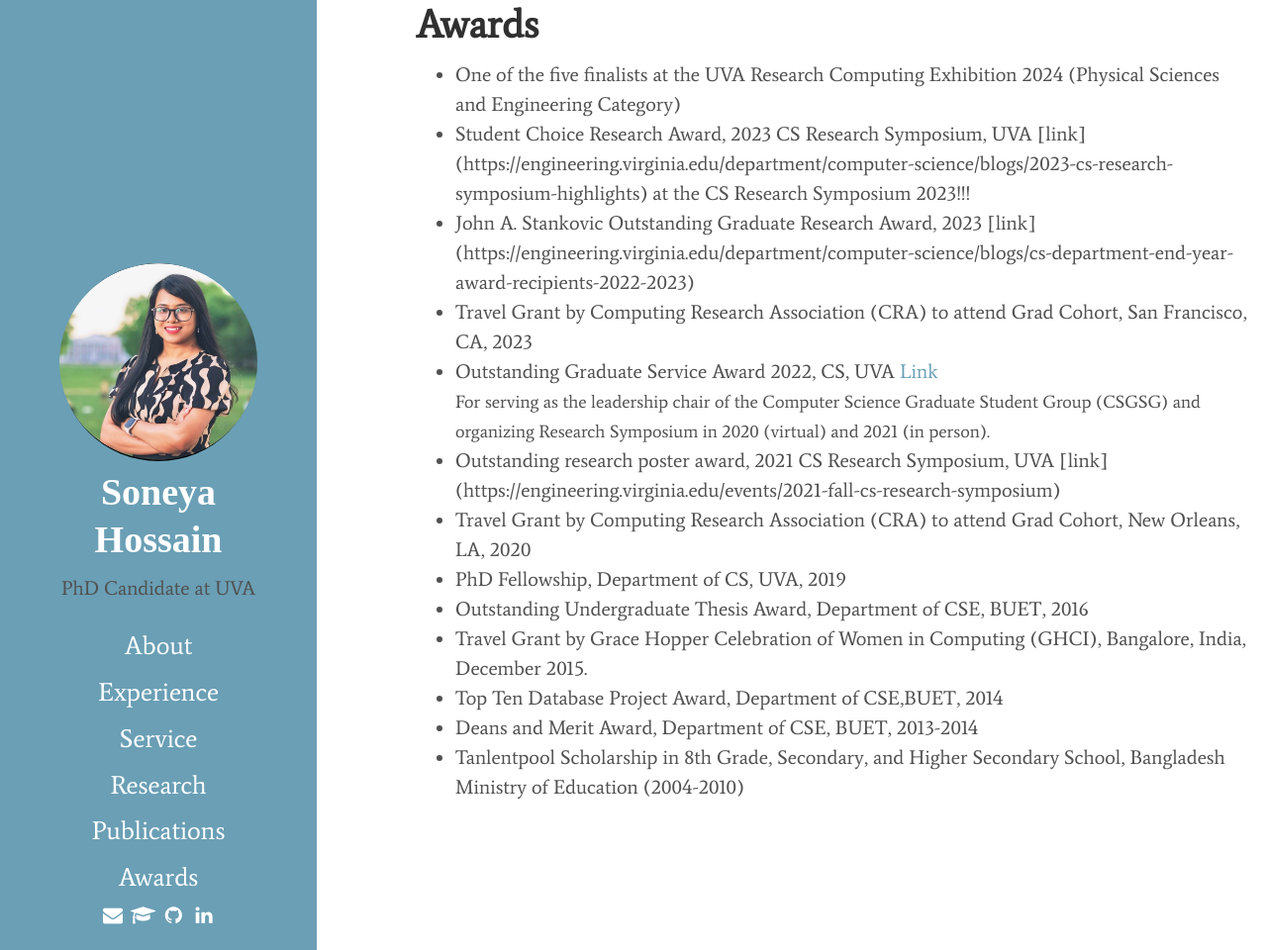
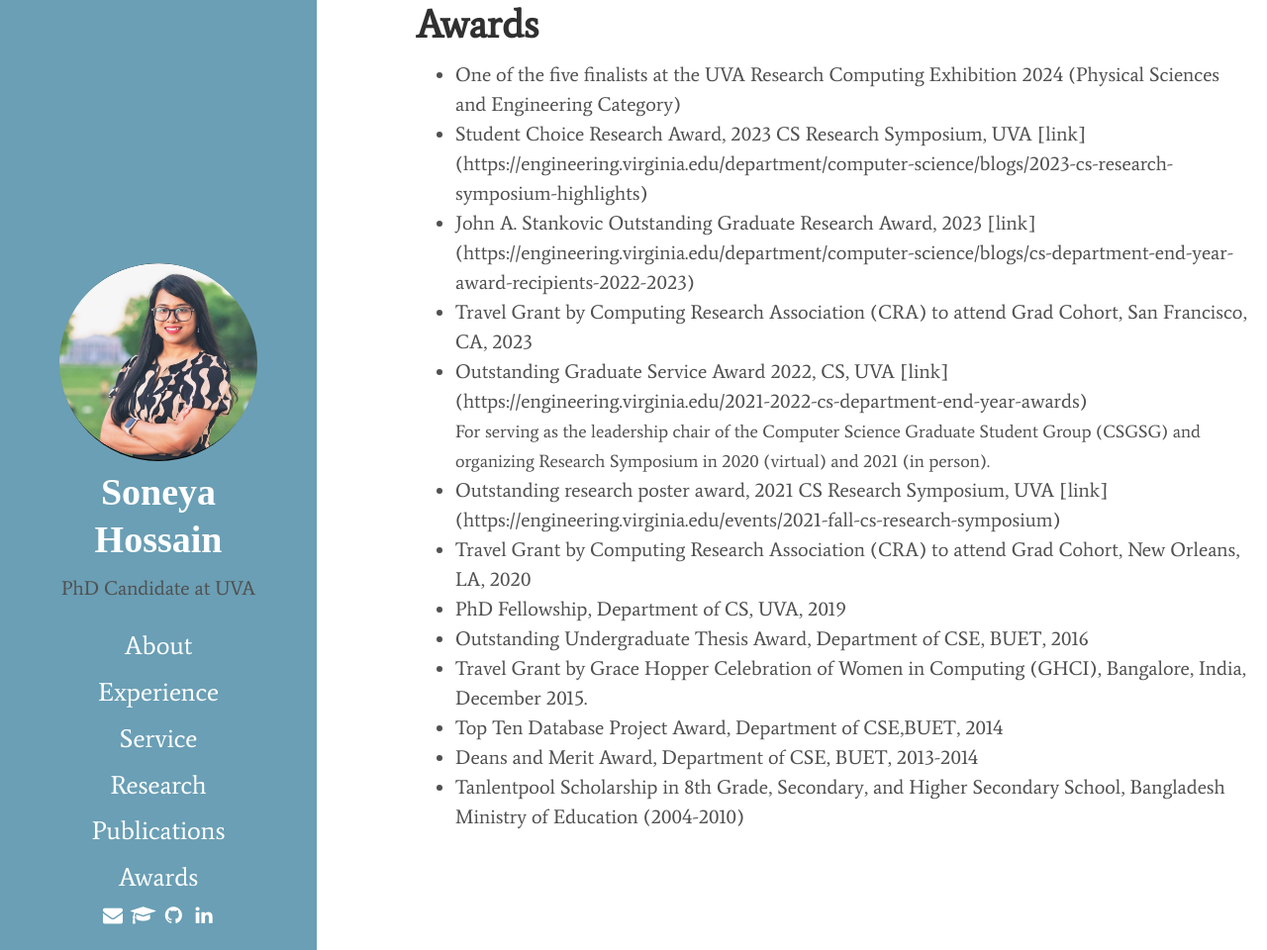
Before and after one commit to soneyahossain/soneyahossain.github.io, a Jekyll site: the page built from awards.md, in a window 1280 px wide and 960 px high. Shown: the whole window at 99% size. Built offline with Jekyll 4.4.1, drawn with Linux system fonts in a browser that asks for light colours; cached includes are drawn as plain includes.

Commit message:
update awards

```diff
--- a/awards.md
+++ b/awards.md
@@ -3,10 +3,10 @@ layout: page
 title: Awards
 ---
 * One of the five finalists at the UVA Research Computing Exhibition 2024 (Physical Sciences and Engineering Category)
-* Student Choice Research Award, 2023 CS Research Symposium, UVA [link] (https://engineering.virginia.edu/department/computer-science/blogs/2023-cs-research-symposium-highlights) at the CS Research Symposium 2023!!!
+* Student Choice Research Award, 2023 CS Research Symposium, UVA [link] (https://engineering.virginia.edu/department/computer-science/blogs/2023-cs-research-symposium-highlights)
 * John A. Stankovic Outstanding Graduate Research Award, 2023 [link] (https://engineering.virginia.edu/department/computer-science/blogs/cs-department-end-year-award-recipients-2022-2023)
 * Travel Grant by Computing Research Association (CRA) to attend Grad Cohort, San Francisco, CA, 2023
-* Outstanding Graduate Service Award 2022, CS, UVA [Link](https://engineering.virginia.edu/2021-2022-cs-department-end-year-awards)<br />
+* Outstanding Graduate Service Award 2022, CS, UVA [link] (https://engineering.virginia.edu/2021-2022-cs-department-end-year-awards)<br />
   <font size = 4 >For serving as the leadership chair of the Computer Science Graduate Student Group (CSGSG) and organizing Research Symposium in 2020 (virtual) and 2021 (in person). </font>
 * Outstanding research poster award, 2021 CS Research Symposium, UVA [link] (https://engineering.virginia.edu/events/2021-fall-cs-research-symposium)
 * Travel Grant by Computing Research Association (CRA) to attend Grad Cohort, New Orleans, LA, 2020
```
